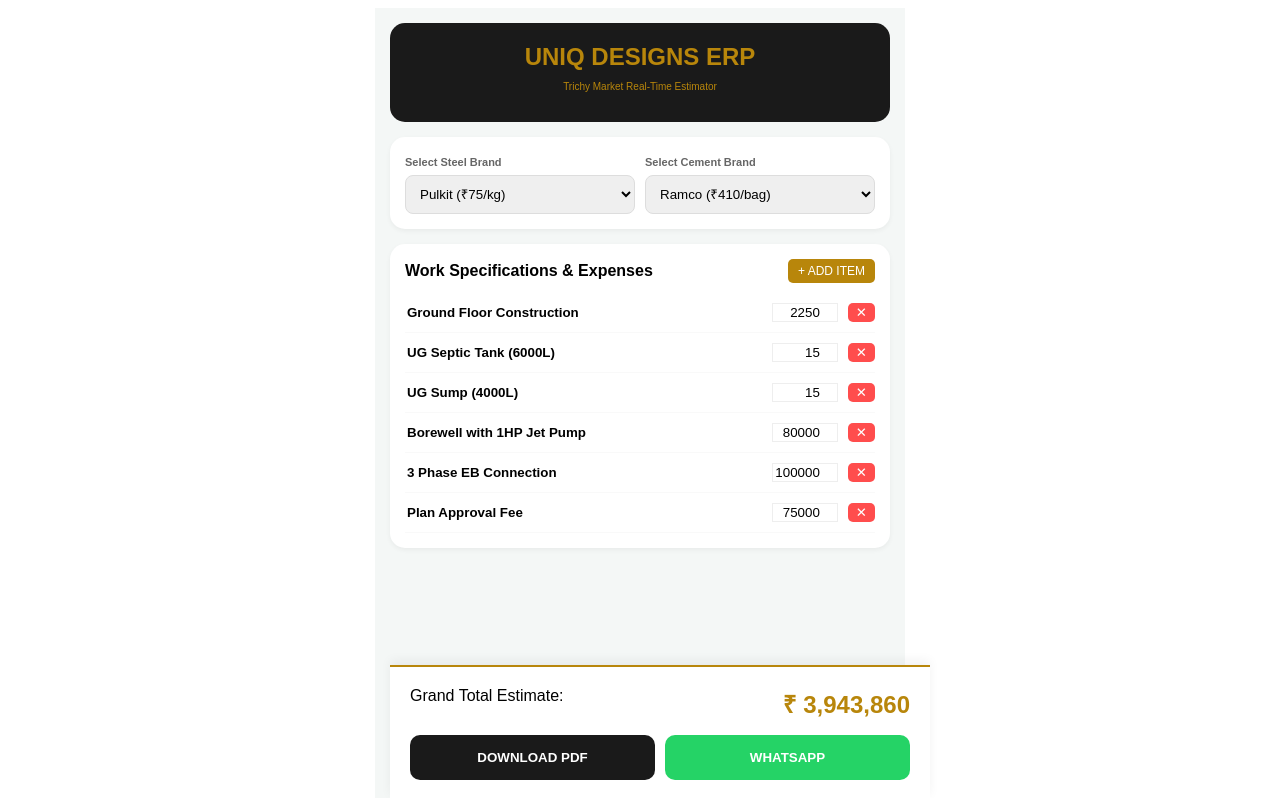
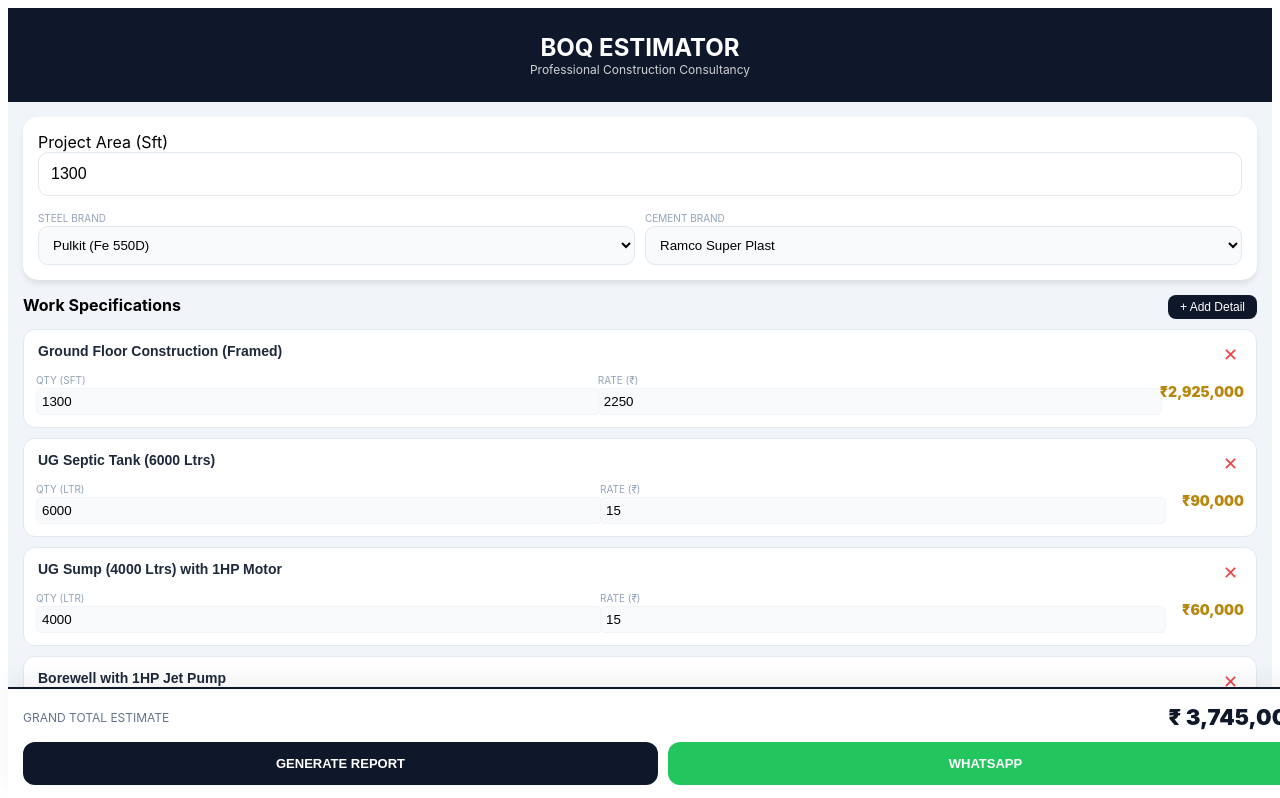
Before and after one commit to Movieeesss/BOQ-ESTIMATOR, a React (Vite) app: page / in a window 1280 px wide. Shown: the top 798 px of the page. Built offline with nearby package versions, Linux system fonts and the light colour scheme.

Commit message:
Update BOQ ESTIMATOR.tsx

```diff
--- a/src/BOQ ESTIMATOR.tsx
+++ b/src/BOQ ESTIMATOR.tsx
@@ -2,148 +2,182 @@ import React, { useState, useEffect, useMemo } from 'react';
 import jsPDF from 'jspdf';
 import autoTable from 'jspdf-autotable';
 
-// --- DATA FROM IMAGES 1-8 ---
-const INITIAL_MARKET_RATES = {
-  cement: { "Ramco": 410, "Chettinad": 405, "UltraTech": 425 },
-  steel: { "Pulkit": 75, "JSW": 78, "TATA Tiscon": 82 },
-  tiles: { "KAG": 55, "Millenium": 60, "Somany": 75 },
-  sand: 4000, bricks: 8.5, granite: 130
+// --- 1. DATA HUB: EXTRACTED FROM ALL 8 IMAGES ---
+const MARKET_DATABASE = {
+  cement: { "Ramco Super Plast": 410, "Chettinad": 405, "UltraTech": 425, "Dalmia": 415 },
+  steel: { "Pulkit (Fe 550D)": 75, "JSW Neosteel": 78, "TATA Tiscon": 82 },
+  tiles: { "Vitrified (4x2)": 55, "KAG GVT": 65, "Cool Roof Tile": 45 },
+  wood: { "Teak Wood (Main)": 4500, "Flush Door": 1800, "PVC Door": 950 }
 };
 
-export default function MasterConstructionERP() {
-  const [clientName, setClientName] = useState("Mr. Rajendran");
-  const [builtArea, setBuiltArea] = useState(1300);
-  const [selectedSteel, setSelectedSteel] = useState("Pulkit");
-  const [selectedCement, setSelectedCement] = useState("Ramco");
+export default function MasterBOQEstimator() {
+  // --- 2. STATE MANAGEMENT ---
+  const [clientInfo, setClientInfo] = useState({ name: "Mr. Rajendran", location: "Musiri, Trichy", area: 1300 });
+  const [selectedSteel, setSelectedSteel] = useState("Pulkit (Fe 550D)");
+  const [selectedCement, setSelectedCement] = useState("Ramco Super Plast");
 
-  // Custom Items State (Allows Adding/Deleting from Images 1 & 2)
+  // Dynamic Item List (Fully Editable - Content from Images 1 to 8)
   const [items, setItems] = useState([
-    { id: 1, desc: "Ground Floor Construction", qty: 1300, rate: 2250, unit: "Sft", type: "main" },
-    { id: 2, desc: "UG Septic Tank (6000L)", qty: 6000, rate: 15, unit: "Ltr", type: "utility" },
-    { id: 3, desc: "UG Sump (4000L)", qty: 4000, rate: 15, unit: "Ltr", type: "utility" },
-    { id: 4, desc: "Borewell with 1HP Jet Pump", qty: 1, rate: 80000, unit: "Nos", type: "expense" },
-    { id: 5, desc: "3 Phase EB Connection", qty: 1, rate: 100000, unit: "Nos", type: "expense" },
-    { id: 6, desc: "Plan Approval Fee", qty: 1, rate: 75000, unit: "Nos", type: "expense" }
+    { id: 1, group: "Civil", desc: "Ground Floor Construction (Framed)", qty: 1300, rate: 2250, unit: "Sft" },
+    { id: 2, group: "Utility", desc: "UG Septic Tank (6000 Ltrs)", qty: 6000, rate: 15, unit: "Ltr" },
+    { id: 3, group: "Utility", desc: "UG Sump (4000 Ltrs) with 1HP Motor", qty: 4000, rate: 15, unit: "Ltr" },
+    { id: 4, group: "Expenses", desc: "Borewell with 1HP Jet Pump", qty: 1, rate: 80000, unit: "Nos" },
+    { id: 5, group: "Expenses", desc: "3 Phase EB Connection & Temporary EB", qty: 1, rate: 100000, unit: "Nos" },
+    { id: 6, group: "Expenses", desc: "Plan Approval & Blueprint Fee", qty: 1, rate: 75000, unit: "Nos" },
+    { id: 7, group: "Add-ons", desc: "Compound Wall (25+55=80ft)", qty: 80, rate: 2500, unit: "Rft" },
+    { id: 8, group: "Add-ons", desc: "Terrace White Cool Roof Tile", qty: 1, rate: 125000, unit: "LS" },
+    { id: 9, group: "Add-ons", desc: "Property Tax & UGD Connection", qty: 1, rate: 90000, unit: "LS" }
   ]);
 
-  // --- CALCULATION LOGIC ---
-  const calculation = useMemo(() => {
-    // Material Quantities based on Built Area
-    const cementQty = builtArea * 0.42;
-    const steelQty = builtArea * 4.0;
+  // --- 3. LOGIC ENGINE ---
+  const totals = useMemo(() => {
+    const area = clientInfo.area;
+    // Structural Coefficients (Image 5 & 8)
+    const cementBags = Math.round(area * 0.42);
+    const steelKgs = Math.round(area * 4.0);
 
-    const materialCost = (cementQty * INITIAL_MARKET_RATES.cement[selectedCement]) +
-                         (steelQty * INITIAL_MARKET_RATES.steel[selectedSteel]);
+    const itemsTotal = items.reduce((sum, i) => sum + (i.qty * i.rate), 0);
+    // Material rates are already baked into the Sft rate in Image 1,
+    // but we display them for transparency.
+    return { cementBags, steelKgs, itemsTotal };
+  }, [items, clientInfo.area]);
 
-    const itemsTotal = items.reduce((sum, item) => sum + (item.qty * item.rate), 0);
-    const grandTotal = itemsTotal + materialCost;
-
-    return { cementQty, steelQty, itemsTotal, materialCost, grandTotal };
-  }, [builtArea, selectedSteel, selectedCement, items]);
-
-  // --- ACTIONS ---
-  const deleteItem = (id) => setItems(items.filter(i => i.id !== id));
-
-  const addItem = () => {
-    const newItem = { id: Date.now(), desc: "New Work Item", qty: 1, rate: 0, unit: "Nos", type: "custom" };
-    setItems([...items, newItem]);
+  // --- 4. ACTIONS ---
+  const updateItem = (id, field, val) => {
+    setItems(items.map(i => i.id === id ? { ...i, [field]: val } : i));
   };
 
+  const deleteItem = (id) => setItems(items.filter(i => i.id !== id));
+  const addNewItem = () => setItems([...items, { id: Date.now(), group: "Custom", desc: "New Specification", qty: 1, rate: 0, unit: "Nos" }]);
+
+  // --- 5. REPORT GENERATION (IMAGE 6 STYLE) ---
   const generatePDF = () => {
     const doc = new jsPDF();
     doc.setFontSize(16);
-    doc.text("UNIQ DESIGNS - MASTER QUOTATION", 105, 15, { align: 'center' });
+    doc.setTextColor(184, 134, 11); // Gold
+    doc.text("BOQ ESTIMATOR - MASTER QUOTATION", 105, 15, { align: 'center' });
 
-    const tableData = items.map(i => [i.desc, `${i.qty} ${i.unit}`, `Rs.${i.rate}`, `Rs.${(i.qty * i.rate).toLocaleString()}`]);
-    tableData.push(["Cement (" + selectedCement + ")", `${calculation.cementQty.toFixed(0)} Bags`, "Market", "Included"]);
-    tableData.push(["Steel (" + selectedSteel + ")", `${calculation.steelQty.toFixed(0)} Kgs`, "Market", "Included"]);
+    doc.setFontSize(10);
+    doc.setTextColor(0);
+    doc.text(`Client: ${clientInfo.name} | Site: ${clientInfo.location}`, 14, 25);
+    doc.text(`Built-up Area: ${clientInfo.area} Sft | Date: ${new Date().toLocaleDateString()}`, 14, 30);
+
+    const body = items.map(i => [i.desc, `${i.qty} ${i.unit}`, `Rs.${i.rate}`, `Rs.${(i.qty * i.rate).toLocaleString()}`]);
+    body.push([{ content: 'MATERIAL BREAKDOWN (For Information Only)', colSpan: 4, styles: { halign: 'center', fillColor: [245, 245, 245] } }]);
+    body.push([`Cement: ${selectedCement}`, `${totals.cementBags} Bags`, "Market", "Included"]);
+    body.push([`Steel: ${selectedSteel}`, `${totals.steelKgs} Kgs`, "Market", "Included"]);
 
     autoTable(doc, {
-      startY: 25,
-      head: [['Description', 'Quantity', 'Rate', 'Total']],
-      body: tableData,
-      foot: [['', '', 'GRAND TOTAL', `Rs. ${calculation.grandTotal.toLocaleString()}`]],
+      startY: 35,
+      head: [['Description', 'Quantity', 'Rate', 'Total Cost']],
+      body: body,
+      foot: [['', '', 'GRAND TOTAL', `Rs. ${totals.itemsTotal.toLocaleString()}`]],
       theme: 'grid',
-      headStyles: { fillColor: [184, 134, 11] }
+      headStyles: { fillColor: [30, 41, 59] },
+      footStyles: { fillColor: [184, 134, 11], textColor: [255, 255, 255], fontStyle: 'bold' }
     });
 
-    doc.save(`${clientName}_Quotation.pdf`);
+    doc.save(`${clientInfo.name}_BOQ.pdf`);
   };
 
   return (
     <div style={containerStyle}>
+      {/* MOBILE FRIENDLY HEADER */}
       <div style={headerStyle}>
-        <h2 style={{ margin: 0 }}>UNIQ DESIGNS ERP</h2>
-        <p style={{ fontSize: '10px' }}>Trichy Market Real-Time Estimator</p>
+        <h2 style={{ margin: 0 }}>BOQ ESTIMATOR</h2>
+        <div style={{ fontSize: '12px', opacity: 0.8 }}>Professional Construction Consultancy</div>
       </div>
 
-      {/* CUSTOMIZATION PANEL */}
+      {/* CLIENT & MATERIAL CONTROLS */}
       <div style={cardStyle}>
+        <div style={inputGroup}>
+          <label>Project Area (Sft)</label>
+          <input type="number" value={clientInfo.area} onChange={e => setClientInfo({...clientInfo, area: Number(e.target.value)})} style={inputStyle} />
+        </div>
         <div style={grid2}>
           <div>
-            <label style={labelStyle}>Select Steel Brand</label>
-            <select style={selectStyle} value={selectedSteel} onChange={(e) => setSelectedSteel(e.target.value)}>
-              {Object.keys(INITIAL_MARKET_RATES.steel).map(s => <option key={s} value={s}>{s} (₹{INITIAL_MARKET_RATES.steel[s]}/kg)</option>)}
+            <label style={miniLabel}>Steel Brand</label>
+            <select value={selectedSteel} onChange={e => setSelectedSteel(e.target.value)} style={selectStyle}>
+              {Object.keys(MARKET_DATABASE.steel).map(s => <option key={s} value={s}>{s}</option>)}
             </select>
           </div>
           <div>
-            <label style={labelStyle}>Select Cement Brand</label>
-            <select style={selectStyle} value={selectedCement} onChange={(e) => setSelectedCement(e.target.value)}>
-              {Object.keys(INITIAL_MARKET_RATES.cement).map(c => <option key={c} value={c}>{c} (₹{INITIAL_MARKET_RATES.cement[c]}/bag)</option>)}
+            <label style={miniLabel}>Cement Brand</label>
+            <select value={selectedCement} onChange={e => setSelectedCement(e.target.value)} style={selectStyle}>
+              {Object.keys(MARKET_DATABASE.cement).map(c => <option key={c} value={c}>{c}</option>)}
             </select>
           </div>
         </div>
       </div>
 
-      {/* DYNAMIC ITEM LIST (Images 1 & 2) */}
-      <div style={cardStyle}>
-        <div style={{ display: 'flex', justifyContent: 'space-between', alignItems: 'center', marginBottom: '10px' }}>
-          <h4 style={{ margin: 0 }}>Work Specifications & Expenses</h4>
-          <button onClick={addItem} style={addBtn}>+ ADD ITEM</button>
+      {/* EDITABLE SPECIFICATION LIST (IMAGES 1-8 CONTENTS) */}
+      <div style={{ padding: '0 15px' }}>
+        <div style={{ display: 'flex', justifyContent: 'space-between', marginBottom: '10px' }}>
+          <h3 style={{ margin: 0, fontSize: '16px' }}>Work Specifications</h3>
+          <button onClick={addNewItem} style={addBtn}>+ Add Detail</button>
         </div>
-        {items.map((item) => (
-          <div key={item.id} style={itemRow}>
-            <input
-              style={{ flex: 2, border: 'none', fontWeight: 'bold' }}
-              value={item.desc}
-              onChange={(e) => setItems(items.map(i => i.id === item.id ? {...i, desc: e.target.value} : i))}
-            />
-            <input
-              style={{ width: '60px', textAlign: 'right', border: '1px solid #eee' }}
-              type="number"
-              value={item.rate}
-              onChange={(e) => setItems(items.map(i => i.id === item.id ? {...i, rate: Number(e.target.value)} : i))}
-            />
-            <button onClick={() => deleteItem(item.id)} style={delBtn}>✕</button>
+
+        {items.map(item => (
+          <div key={item.id} style={itemCard}>
+            <div style={{ display: 'flex', justifyContent: 'space-between' }}>
+              <input
+                style={itemDescInp}
+                value={item.desc}
+                onChange={e => updateItem(item.id, 'desc', e.target.value)}
+              />
+              <button onClick={() => deleteItem(item.id)} style={delBtn}>✕</button>
+            </div>
+            <div style={itemInputs}>
+              <div style={{ flex: 1 }}>
+                <label style={miniLabel}>Qty ({item.unit})</label>
+                <input type="number" value={item.qty} onChange={e => updateItem(item.id, 'qty', Number(e.target.value))} style={subInp} />
+              </div>
+              <div style={{ flex: 1 }}>
+                <label style={miniLabel}>Rate (₹)</label>
+                <input type="number" value={item.rate} onChange={e => updateItem(item.id, 'rate', Number(e.target.value))} style={subInp} />
+              </div>
+              <div style={itemTotalLine}>
+                ₹{(item.qty * item.rate).toLocaleString()}
+              </div>
+            </div>
           </div>
         ))}
       </div>
 
-      {/* SUMMARY FOOTER */}
-      <div style={footerStyle}>
-        <div style={{ display: 'flex', justifyContent: 'space-between', marginBottom: '15px' }}>
-          <span>Grand Total Estimate:</span>
-          <span style={{ fontSize: '24px', fontWeight: 'bold', color: '#B8860B' }}>₹ {calculation.grandTotal.toLocaleString()}</span>
+      {/* VISIBILITY FIXED: STICKY GRAND TOTAL FOOTER */}
+      <div style={stickyFooter}>
+        <div style={footerMain}>
+          <div style={{ fontSize: '12px', color: '#64748b' }}>GRAND TOTAL ESTIMATE</div>
+          <div style={{ fontSize: '22px', fontWeight: '900', color: '#0f172a' }}>₹ {totals.itemsTotal.toLocaleString()}</div>
         </div>
-        <div style={{ display: 'grid', gridTemplateColumns: '1fr 1fr', gap: '10px' }}>
-          <button onClick={generatePDF} style={mainBtn}>DOWNLOAD PDF</button>
-          <button onClick={() => window.open(`https://wa.me/?text=Quotation: ₹${calculation.grandTotal.toLocaleString()}`)} style={waBtn}>WHATSAPP</button>
+        <div style={actionGrid}>
+          <button onClick={generatePDF} style={pdfBtn}>GENERATE REPORT</button>
+          <button onClick={() => window.open(`https://wa.me/?text=BOQ Quote: ₹${totals.itemsTotal.toLocaleString()}`)} style={waBtn}>WHATSAPP</button>
         </div>
       </div>
     </div>
   );
 }
 
-// --- STYLING ---
-const containerStyle = { maxWidth: '500px', margin: '0 auto', background: '#f4f7f6', minHeight: '100vh', padding: '15px', paddingBottom: '150px', fontFamily: 'sans-serif' };
-const headerStyle = { background: '#1a1a1a', color: '#B8860B', padding: '20px', borderRadius: '15px', textAlign: 'center' as const, marginBottom: '15px' };
-const cardStyle = { background: 'white', padding: '15px', borderRadius: '15px', marginBottom: '15px', boxShadow: '0 2px 5px rgba(0,0,0,0.05)' };
-const grid2 = { display: 'grid', gridTemplateColumns: '1fr 1fr', gap: '10px' };
-const labelStyle = { fontSize: '11px', color: '#666', fontWeight: 'bold' as const };
-const selectStyle = { width: '100%', padding: '10px', borderRadius: '8px', border: '1px solid #ddd', marginTop: '5px' };
-const itemRow = { display: 'flex', gap: '10px', padding: '10px 0', borderBottom: '1px solid #f9f9f9', alignItems: 'center' };
-const addBtn = { background: '#B8860B', color: 'white', border: 'none', padding: '5px 10px', borderRadius: '5px', cursor: 'pointer', fontSize: '12px' };
-const delBtn = { background: '#ff4d4d', color: 'white', border: 'none', borderRadius: '5px', padding: '2px 8px', cursor: 'pointer' };
-const footerStyle = { position: 'fixed' as const, bottom: 0, width: '100%', maxWidth: '500px', background: 'white', padding: '20px', borderTop: '2px solid #B8860B', boxShadow: '0 -5px 10px rgba(0,0,0,0.05)' };
-const mainBtn = { padding: '15px', background: '#1a1a1a', color: 'white', border: 'none', borderRadius: '10px', fontWeight: 'bold' as const, cursor: 'pointer' };
-const waBtn = { padding: '15px', background: '#25D366', color: 'white', border: 'none', borderRadius: '10px', fontWeight: 'bold' as const, cursor: 'pointer' };
+// --- STYLING (Optimized for all Phone Screens) ---
+const containerStyle = { maxWidth: '100%', minHeight: '100vh', background: '#f1f5f9', paddingBottom: '160px', fontFamily: '-apple-system, sans-serif' };
+const headerStyle = { background: '#0f172a', color: 'white', padding: '25px 15px', textAlign: 'center' as const };
+const cardStyle = { background: 'white', margin: '15px', padding: '15px', borderRadius: '15px', boxShadow: '0 4px 6px -1px rgba(0,0,0,0.1)' };
+const grid2 = { display: 'grid', gridTemplateColumns: '1fr 1fr', gap: '10px', marginTop: '10px' };
+const inputGroup = { display: 'flex', flexDirection: 'column' as const };
+const labelStyle = { fontSize: '12px', fontWeight: 'bold', color: '#475569', marginBottom: '5px' };
+const inputStyle = { padding: '12px', border: '1px solid #e2e8f0', borderRadius: '10px', fontSize: '16px' };
+const selectStyle = { width: '100%', padding: '10px', borderRadius: '10px', border: '1px solid #e2e8f0', background: '#f8fafc' };
+const miniLabel = { fontSize: '10px', color: '#94a3b8', textTransform: 'uppercase' as const };
+const itemCard = { background: 'white', padding: '12px', borderRadius: '12px', marginBottom: '10px', border: '1px solid #e2e8f0' };
+const itemDescInp = { flex: 1, border: 'none', fontWeight: 'bold' as const, fontSize: '14px', marginBottom: '8px', color: '#1e293b', width: '90%' };
+const itemInputs = { display: 'flex', gap: '10px', alignItems: 'center' };
+const subInp = { width: '100%', border: '1px solid #f1f5f9', padding: '5px', borderRadius: '5px', background: '#f8fafc' };
+const itemTotalLine = { fontSize: '14px', fontWeight: '900', color: '#B8860B', minWidth: '80px', textAlign: 'right' as const };
+const addBtn = { background: '#0f172a', color: 'white', border: 'none', padding: '5px 12px', borderRadius: '8px', fontSize: '12px' };
+const delBtn = { color: '#ef4444', background: 'none', border: 'none', fontSize: '18px' };
+const stickyFooter = { position: 'fixed' as const, bottom: 0, width: '100%', background: 'white', padding: '15px', borderTop: '2px solid #0f172a', boxShadow: '0 -10px 20px rgba(0,0,0,0.05)', zIndex: 100 };
+const footerMain = { display: 'flex', justifyContent: 'space-between', alignItems: 'center', marginBottom: '12px' };
+const actionGrid = { display: 'grid', gridTemplateColumns: '1fr 1fr', gap: '10px' };
+const pdfBtn = { background: '#0f172a', color: 'white', border: 'none', padding: '14px', borderRadius: '12px', fontWeight: 'bold' as const, fontSize: '13px' };
+const waBtn = { background: '#22c55e', color: 'white', border: 'none', padding: '14px', borderRadius: '12px', fontWeight: 'bold' as const, fontSize: '13px' };
```
